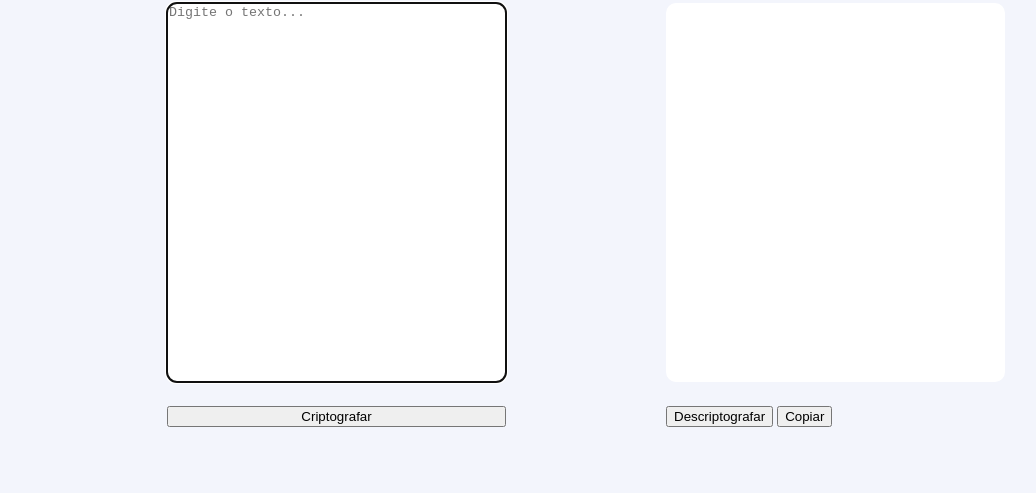
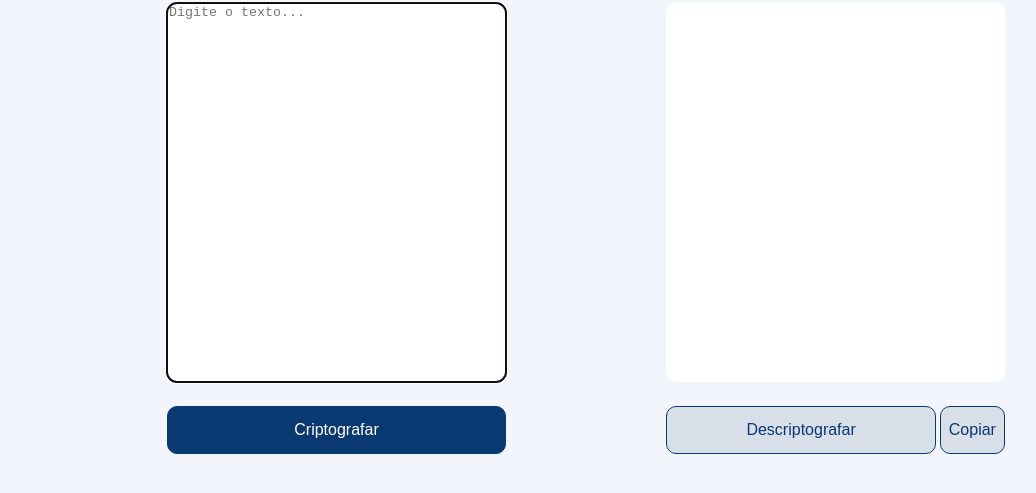
Before and after one commit to LuCarlosMelo/decodificador-text, a plain HTML site: page index.html in a window 1280 px wide. Shown: the part 125-618 px from the top of the page, without its empty margins (1-1037 px from the left). Drawn offline with Linux system fonts and the light colour scheme.

Commit message:
Estilização dos botões

```diff
--- a/style.css
+++ b/style.css
@@ -30,3 +30,29 @@ body {
     border: none;
     resize: none;
 }
+
+.botao{
+    color: #ccc;
+    border: 1px solid #0A3871;
+    border-radius: 10px;
+    font-size: 16px;
+    height: 3em;
+}
+
+.botao__criptografar{
+    background: #0A3871;
+    color: #FFF;
+    width: 100%;
+}
+
+.descriptografar__botao {
+    background: #D8DFE8;
+    color: #0A3871;
+    width: calc(80% - 1px);
+}
+
+.copiar__botao {
+    background: #D8DFE8;
+    color: #0A3871;
+    width: 19%;
+}
```
